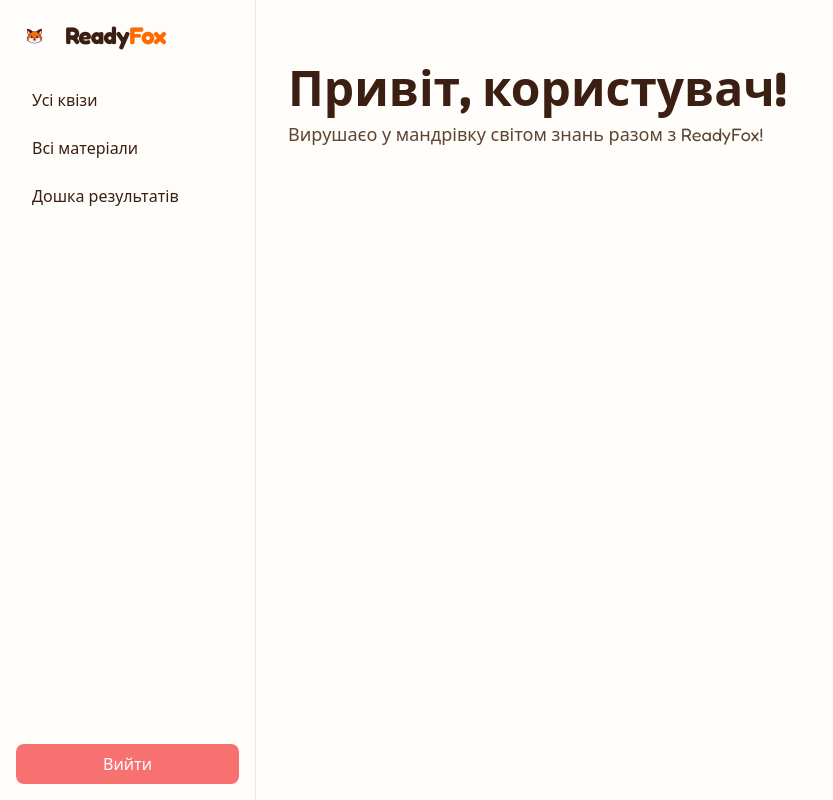
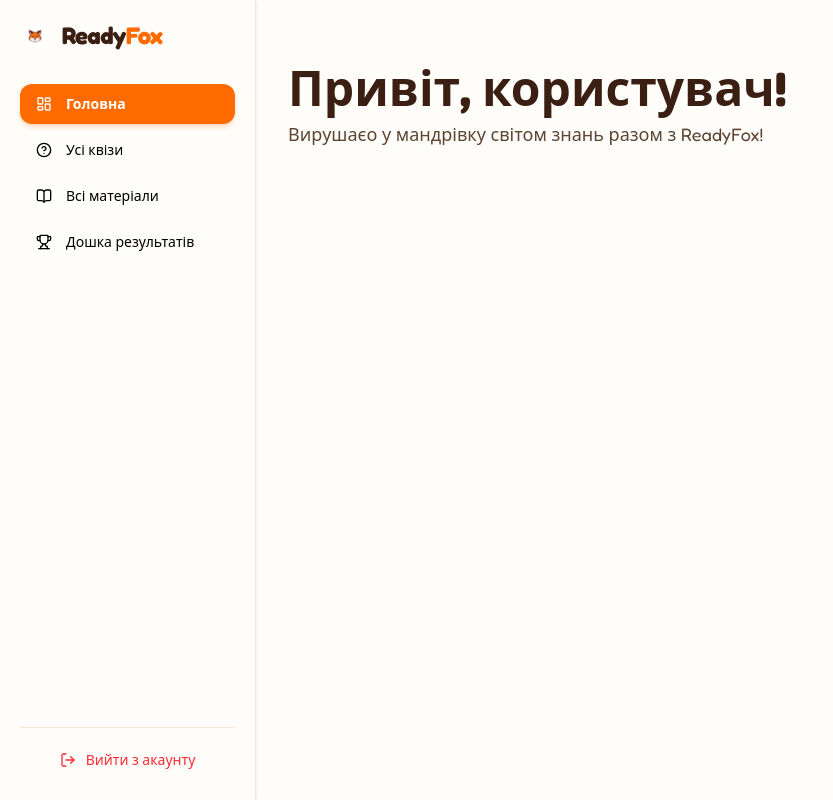
Before and after one commit to AnnPoshtak/ReadyFox, a React (Vite) app in the folder frontend/: page /dashboard in a window 1280 px wide. Shown: the whole page, without its empty margins (0-833 px from the left). Built offline with nearby package versions, Linux system fonts and the light colour scheme; no server answers.

Commit message:
refactor(ui): update Sidebar with NavLinks and improved styling

```diff
--- a/frontend/src/components/Sidebar.tsx
+++ b/frontend/src/components/Sidebar.tsx
@@ -1,56 +1,72 @@
-import { useNavigate } from "react-router-dom";
-import { authApi } from "../api/services/auth";
+import { NavLink, useNavigate } from "react-router-dom";
+import {
+  LayoutDashboard,
+  HelpCircle,
+  BookOpen,
+  Trophy,
+  LogOut,
+} from "lucide-react";
+import { authApi } from "@/api/services/auth";
 
-interface SidebarProps {
-  tab: string;
-  setTab: (tab: "dashboard" | "quizzes" | "materials" | "results") => void;
-}
+export const Sidebar = () => {
+  const navigate = useNavigate();
 
-export const Sidebar = ({ tab, setTab }: SidebarProps) => {
-  const navigate = useNavigate();
-  const selectedTabClass = "bg-brand-subtle text-brand font-semibold";
+  const navItems = [
+    { to: "/dashboard", label: "Головна", icon: LayoutDashboard, end: true },
+    { to: "/dashboard/quizzes", label: "Усі квізи", icon: HelpCircle },
+    { to: "/dashboard/materials", label: "Всі матеріали", icon: BookOpen },
+    { to: "/dashboard/results", label: "Дошка результатів", icon: Trophy },
+  ];
+
+  const handleLogout = async () => {
+    await authApi.logout();
+    navigate("/");
+  };
 
   return (
-    <div className="fixed top-0 left-0 z-10 flex flex-col h-screen w-64 bg-background p-4 border-r border-border border-outline">
-      <button
-        className="flex items-center gap-3 select-none mb-6 cursor-pointer"
-        onClick={() => setTab("dashboard")}
+    <aside className="fixed top-0 left-0 z-20 flex flex-col h-screen w-64 bg-background/95 backdrop-blur-md p-5 border-r border-border/60 border-outline shadow-sm">
+      <NavLink
+        to="/dashboard"
+        className="flex items-center gap-3 select-none mb-8 group transition-transform active:scale-95"
       >
-        <img src="/logo.png" alt="ReadyFox Logo" className="h-10 w-auto object-contain" />
+        <img src="/logo.png" alt="ReadyFox Logo" className="h-8 w-auto object-contain" />
         <span className="font-heading text-2xl font-bold text-foreground tracking-tight">
           Ready<span className="text-brand">Fox</span>
         </span>
-      </button>
+      </NavLink>
 
-      <nav className="flex flex-col gap-2">
-        <button
-          className={`px-4 py-2 rounded-lg text-left text-foreground hover:bg-brand-subtle transition-colors cursor-pointer ${tab === "quizzes" ? selectedTabClass : ""}`}
-          onClick={() => setTab("quizzes")}
-        >
-          Усі квізи
-        </button>
-        <button
-          className={`px-4 py-2 rounded-lg text-left text-foreground hover:bg-brand-subtle transition-colors cursor-pointer ${tab === "materials" ? selectedTabClass : ""}`}
-          onClick={() => setTab("materials")}
-        >
-          Всі матеріали
-        </button>
-        <button
-          className={`px-4 py-2 rounded-lg text-left text-foreground hover:bg-brand-subtle transition-colors cursor-pointer ${tab === "results" ? selectedTabClass : ""}`}
-          onClick={() => setTab("results")}
-        >
-          Дошка результатів
-        </button>
+      <nav className="flex flex-col gap-1.5 flex-1">
+        {navItems.map(({ to, label, icon: Icon, end }) => (
+          <NavLink
+            key={to}
+            to={to}
+            end={end}
+            className={({ isActive }) =>
+              `flex items-center gap-3.5 px-4 py-2.5 rounded-xl text-sm font-medium transition-all duration-200 group ${isActive
+                ? "bg-brand text-white shadow-md shadow-brand/20 font-semibold"
+                : "text-muted-foreground hover:text-foreground hover:bg-brand-subtle/60"
+              }`
+            }
+          >
+            {({ isActive }) => (
+              <>
+                <Icon className={`w-4 h-4 transition-transform group-hover:scale-110 ${isActive ? "text-white" : "text-muted-foreground group-hover:text-brand"}`} />
+                <span>{label}</span>
+              </>
+            )}
+          </NavLink>
+        ))}
       </nav>
 
-      <div className="mt-auto">
+      <div className="pt-3 border-t border-border/50 border-outline">
         <button
-          onClick={() => { authApi.logout(); navigate("/"); }}
-          className="px-4 py-2 rounded-lg text-white bg-[#F87171] hover:bg-[#EF4444] transition-colors w-full cursor-pointer"
+          onClick={handleLogout}
+          className="flex items-center justify-center gap-2.5 px-4 py-2.5 rounded-xl text-sm font-medium text-red-500 hover:bg-red-500/10 active:bg-red-500/20 transition-all duration-200 w-full cursor-pointer group"
         >
-          Вийти
+          <LogOut className="w-4 h-4 transition-transform group-hover:-translate-x-0.5" />
+          <span>Вийти з акаунту</span>
         </button>
       </div>
-    </div>
+    </aside>
   );
 };
```
